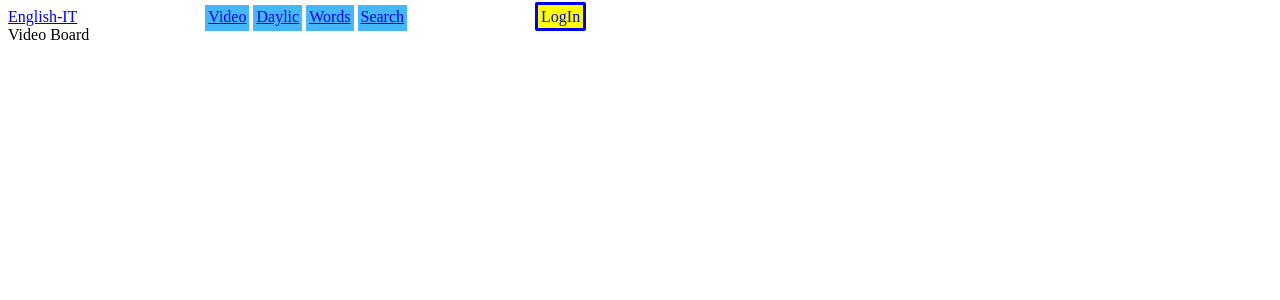
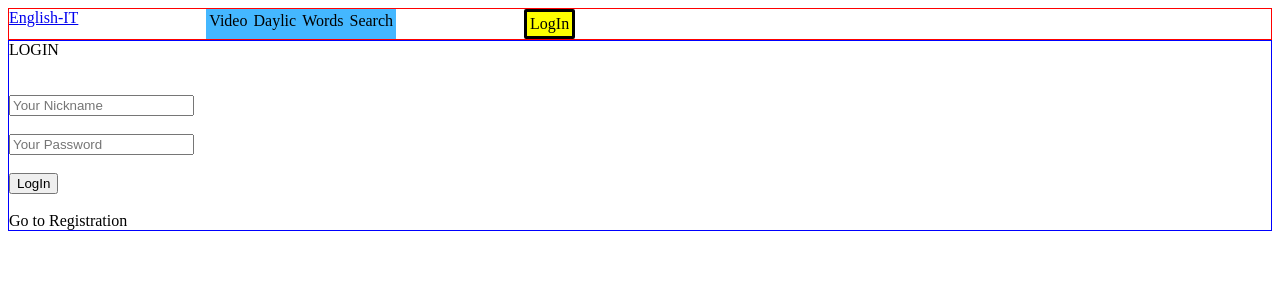
Before and after one commit to GeorgeDombrovskyi/try_to_php, a PHP site: page / in a window 1280 px wide. Shown: the top 300 px of the page. Run offline with PHP 8.4, Linux system fonts and the light colour scheme.

Commit message:
add registration form

```diff
--- a/bigBoard.js
+++ /dev/null
@@ -1,18 +0,0 @@
-let loginBoard = document.getElementsByClassName('loginBoard');
-let videoBoard = document.getElementsByClassName('videoBoard');
-let daylicBoard = document.getElementsByClassName('daylicBoard');
-let wordsBoard = document.getElementsByClassName('wordsBoard');
-let searchBoard = document.getElementsByClassName('searchBoard');
-
-function showBoard(classNaming) {
-    // Hide all div elements
-    const divs = document.querySelectorAll('.disNone');
-    divs.forEach(div => {
-      div.style.display = 'none';
-    });
-
-    // Show the selected div element
-    const selectedDiv = document.getElementsByClassName(`${classNaming}`)[0];
-    // console.log(selectedDiv)
-    selectedDiv.style.display = 'block';
-  }
--- a/main.css
+++ b/css/main.css
@@ -1,13 +1,22 @@
 
-/* ------------------ this is TOP MENU space ------------------ */
+
+body{
+    /* We use Div for button, so for not change cursor image I use this */
+    cursor:default;
+}
+
+/* ------------------ TOP MENU space ------------------ */
 .topMenuDiv{
     display: flex;
     flex-direction: row;
+    border:solid red 1px;
 
 }
 
 .topMenu{
     padding-left: 10vw;
+    display: flex;
+    flex-direction: row;
 }
 
 .topMenuButton{
@@ -30,16 +39,20 @@
     border-radius: 2px;
     padding: 3px;
     background-color: yellow;
-    text-decoration: none;
+    /* text-decoration: none; */
 
 }
 
 .loginButton:hover{
     background-color: rgb(215, 215, 17);
 
+
 }
 
-/* ------------------ this is BIG BOARD space ------------------ */
+/* ------------------  BIG BOARD space ------------------ */
+.bigBoardDiv{
+    border: solid blue 1px;
+}
 
 .loginBoard{
     display: none;
@@ -60,3 +73,12 @@
 .searchBoard{
     display: none;
 }
+
+/* ----------- LOGIN space ----------- */
+.checkUser{
+    display: block;
+}
+
+.registUser{
+    display: none;
+}
--- a/index.php
+++ b/index.php
@@ -8,7 +8,7 @@
     <!-- <meta http-equiv='X-UA-Compatible' content='IE=edge'> -->
     <title>Page Title</title>
     <!-- <meta name='viewport' content='width=device-width, initial-scale=1'> -->
-    <link rel='stylesheet' type='text/css' media='screen' href='main.css'>
+    <link rel='stylesheet' type='text/css' media='screen' href='css/main.css'>
 
 </head>
 <body>
@@ -17,20 +17,54 @@
    <a href="/imqa">English-IT</a>
 
     <div class="topMenu">
-        <a href="#" class="topMenuButton" onclick="showBoard('videoBoard')">Video</a>
-        <a href="#" class="topMenuButton" onclick="showBoard('daylicBoard')">Daylic</a>
-        <a href="#" class="topMenuButton" onclick="showBoard('wordsBoard')">Words</a>
-        <a href="#" class="topMenuButton" onclick="showBoard('searchBoard')">Search</a>
+        <div class="topMenuButton" onclick="showBoard('videoBoard')">Video</div>
+        <div class="topMenuButton" onclick="showBoard('daylicBoard')">Daylic</div>
+        <div class="topMenuButton" onclick="showBoard('wordsBoard')">Words</div>
+        <div class="topMenuButton" onclick="showBoard('searchBoard')">Search</div>
     </div>
 
     <div class="loginButtonDiv">
-        <a href="#" class="loginButton" onclick="showBoard('loginBoard')">LogIn</a>
+        <div class="loginButton" onclick="showBoard('loginBoard')">LogIn</div>
     </div>
 </div>
 
 <div class="bigBoardDiv">
-    <div class="loginBoard disNone" >Login Board</div>
-    <div class="videoBoard disNone" >Video Board</div>
+    <div class="loginBoard disNone" >
+        LOGIN
+        <br>
+        <input type="email" placeholder="Your Email">
+        <input type="text" placeholder="Your Pass">
+    </div>
+    <div class="videoBoard disNone" >
+    LOGIN
+    <form action="checkLogin.php" method="post" class="checkUser logRegNone">
+        <br><br>
+        <input type="email" name="Nickname" placeholder="Your Nickname">
+        <br><br>
+        <input type="text" name="Password" placeholder="Your Password">
+        <br><br>
+        <button type="submit" name="loginButton">LogIn</button>
+        <br><br>
+        <div class="" onclick="changeLogReg('registUser')">Go to Registration</div>
+    </form>
+
+
+    <form action="registrationUser.php" method="post" class="registUser logRegNone">
+        <br><br>
+        <input type="email" name="Nickname" placeholder="Your Nickname">
+        <br><br>
+        <input type="email" name="Email" placeholder="Your Email">
+        <br><br>
+        <input type="text" name="Password" placeholder="Your Password">
+        <br><br>
+        <input type="text" name="RepeatPassword" placeholder="Repeat Password">
+        <br><br>
+        <button type="submit" name="loginButton">Registration</button>
+        <br><br>
+        <div class="" onclick="changeLogReg('checkUser')">Login</div>
+    </form>
+
+    </div>
     <div class="daylicBoard disNone" >Daylic Board</div>
     <div class="wordsBoard disNone" >Words Board</div>
     <div class="searchBoard disNone" >Search Board</div>
@@ -38,6 +72,6 @@
 
 
 </body>
-<script src='main.js'></script>
-<script src='bigBoard.js'></script>
+<script src='js/main.js'></script>
+<script src='js/bigBoard.js'></script>
 </html>
--- /dev/null
+++ b/js/bigBoard.js
@@ -0,0 +1,27 @@
+// for BIG BOARD
+function showBoard(classNaming) {
+
+    // Hide all div elements in bigBoard
+    const divs = document.querySelectorAll('.disNone');
+
+    divs.forEach(div => {
+      div.style.display = 'none';
+    });
+
+    // Show the selected div element
+    document.querySelector(`.${classNaming}`).style.display = 'block';
+}
+
+// for LOGIN - REGISTRATION form
+function changeLogReg(classNaming) {
+
+    // Hide all div elements in LoginPage
+    const divs = document.querySelectorAll(".logRegNone")
+
+    divs.forEach(div => {
+        div.style.display = 'none';
+      });
+
+    // Show the selected div element
+    document.querySelector(`.${classNaming}`).style.display = 'block';
+}
```
Also changed, not shown: js/main.js (renamed from main.js), php/your_php_script.php (renamed from your_php_script.php).
